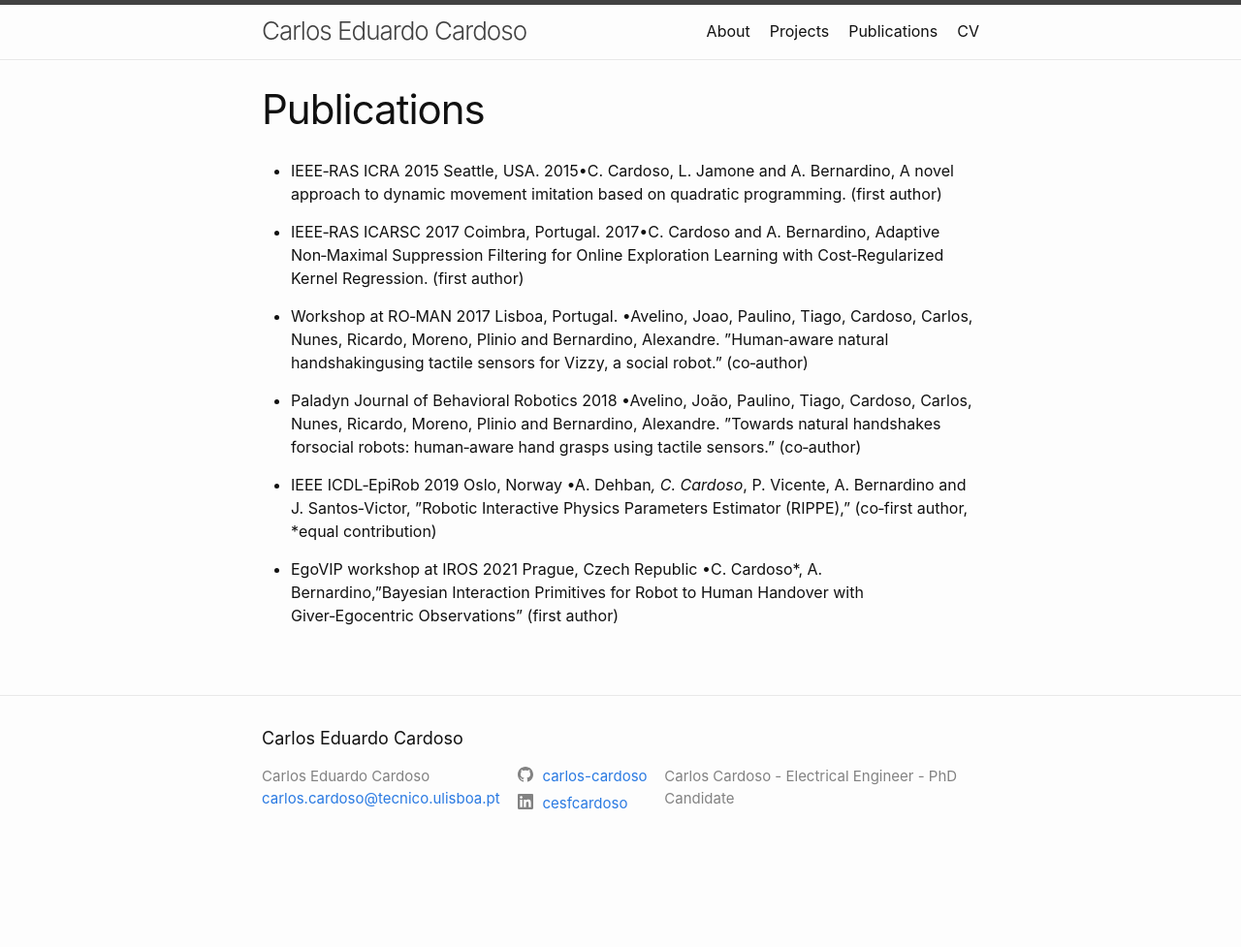
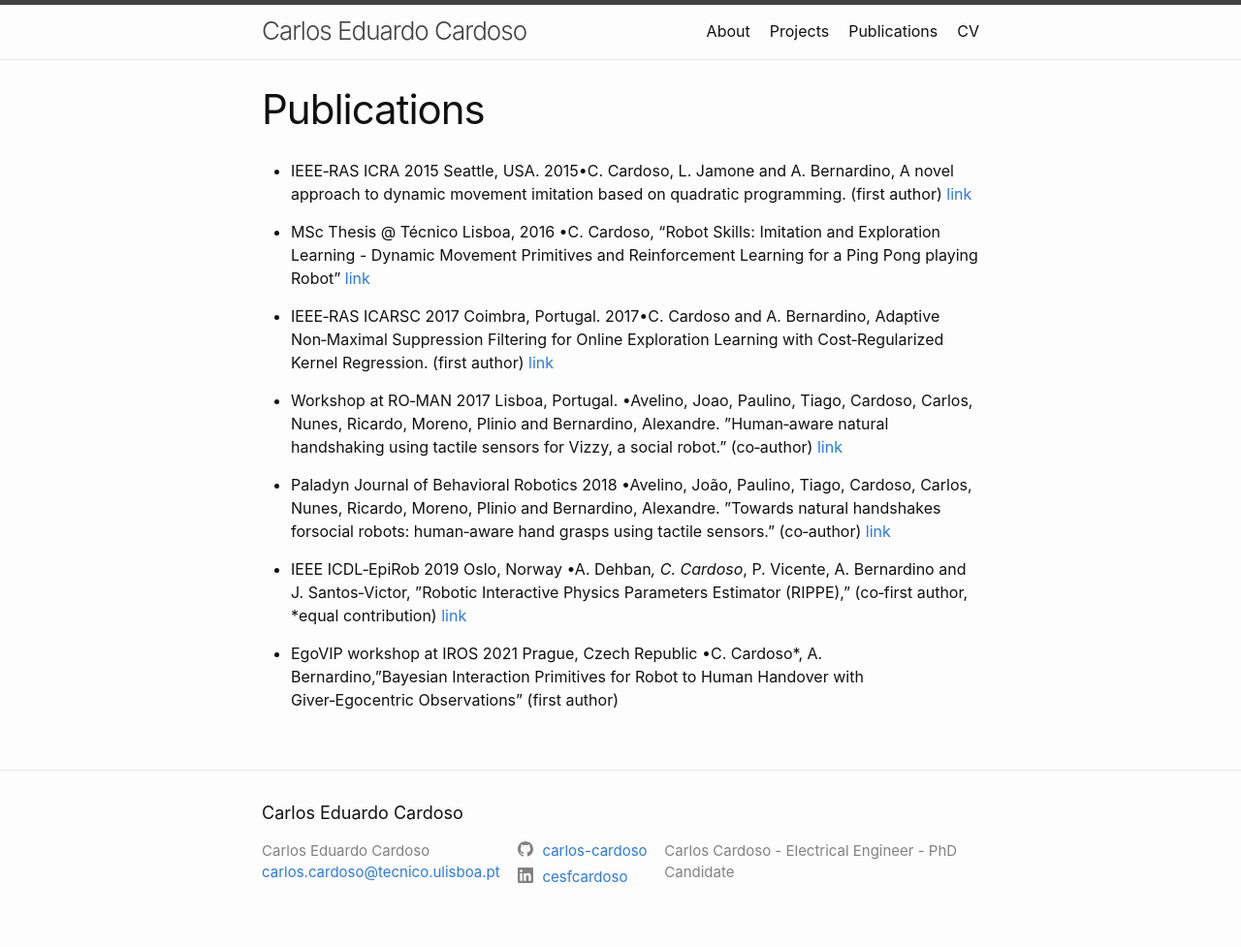
Before and after one commit to carlos-cardoso/carlos-cardoso.github.io, a Jekyll site: the page built from docs/publications.markdown, in a window 1280 px wide. Shown: the whole page at 97% size. Built offline with Jekyll 4.4.1, drawn with Linux system fonts in a browser that asks for light colours; before the commit the page ends 900 px from its top, so only the background shows below that.

Commit message:
update publications and projects

```diff
--- a/docs/publications.markdown
+++ b/docs/publications.markdown
@@ -7,18 +7,27 @@ permalink: /publications/
 
 * IEEE‑RAS ICRA 2015 Seattle, USA.
 2015•C. Cardoso, L. Jamone and A. Bernardino, A novel approach to dynamic movement imitation based on quadratic programming. (first author)
+[link](https://ieeexplore.ieee.org/iel7/7128761/7138973/07139285.pdf)
+
+* MSc Thesis @ Técnico Lisboa, 2016
+•C. Cardoso, "Robot Skills: Imitation and Exploration Learning - Dynamic Movement Primitives and Reinforcement Learning for a Ping Pong playing Robot"
+[link](https://fenix.tecnico.ulisboa.pt/downloadFile/281870113702919/resumo.pdf)
 
 * IEEE‑RAS ICARSC 2017 Coimbra, Portugal.
 2017•C. Cardoso and A. Bernardino, Adaptive Non‑Maximal Suppression Filtering for Online Exploration Learning with Cost‑Regularized Kernel Regression. (first author)
+[link](https://ieeexplore.ieee.org/iel7/7957705/7964034/07964087.pdf)
 
 * Workshop at RO‑MAN 2017 Lisboa, Portugal.
-•Avelino, Joao, Paulino, Tiago, Cardoso, Carlos, Nunes, Ricardo, Moreno, Plinio and Bernardino, Alexandre. ”Human‑aware natural handshakingusing tactile sensors for Vizzy, a social robot.” (co‑author)
+•Avelino, Joao, Paulino, Tiago, Cardoso, Carlos, Nunes, Ricardo, Moreno, Plinio and Bernardino, Alexandre. ”Human‑aware natural handshaking using tactile sensors for Vizzy, a social robot.” (co‑author)
+[link](https://vislab.isr.tecnico.ulisboa.pt/wp-content/uploads/2017/11/javelino-romanws2017.pdf)
 
 * Paladyn Journal of Behavioral Robotics 2018
 •Avelino, João, Paulino, Tiago, Cardoso, Carlos, Nunes, Ricardo, Moreno, Plinio and Bernardino, Alexandre. ”Towards natural handshakes forsocial robots: human‑aware hand grasps using tactile sensors.” (co‑author)
+[link](https://www.degruyter.com/document/doi/10.1515/pjbr-2018-0017/pdf)
 
 * IEEE ICDL‑EpiRob 2019 Oslo, Norway
 •A. Dehban*, C. Cardoso*, P. Vicente, A. Bernardino and J. Santos‑Victor, ”Robotic Interactive Physics Parameters Estimator (RIPPE),” (co‑first author, *equal contribution)
+[link](https://vislab.isr.tecnico.ulisboa.pt/wp-content/uploads/2019/06/adehban-icdl2019.pdf)
 
 * EgoVIP workshop at IROS 2021 Prague, Czech Republic
 •C. Cardoso*, A. Bernardino,”Bayesian Interaction Primitives for Robot to Human Handover with Giver‑Egocentric Observations” (first author)
```
Also changed, not shown: docs/projects.markdown (+12 -0 lines), 1 other file.
